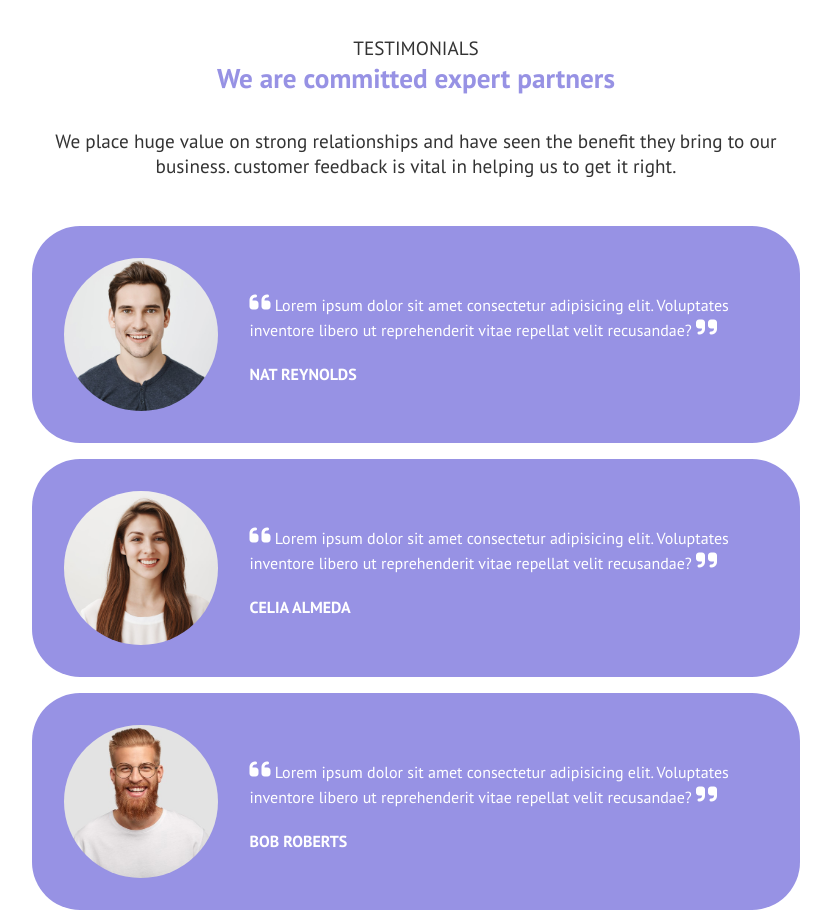
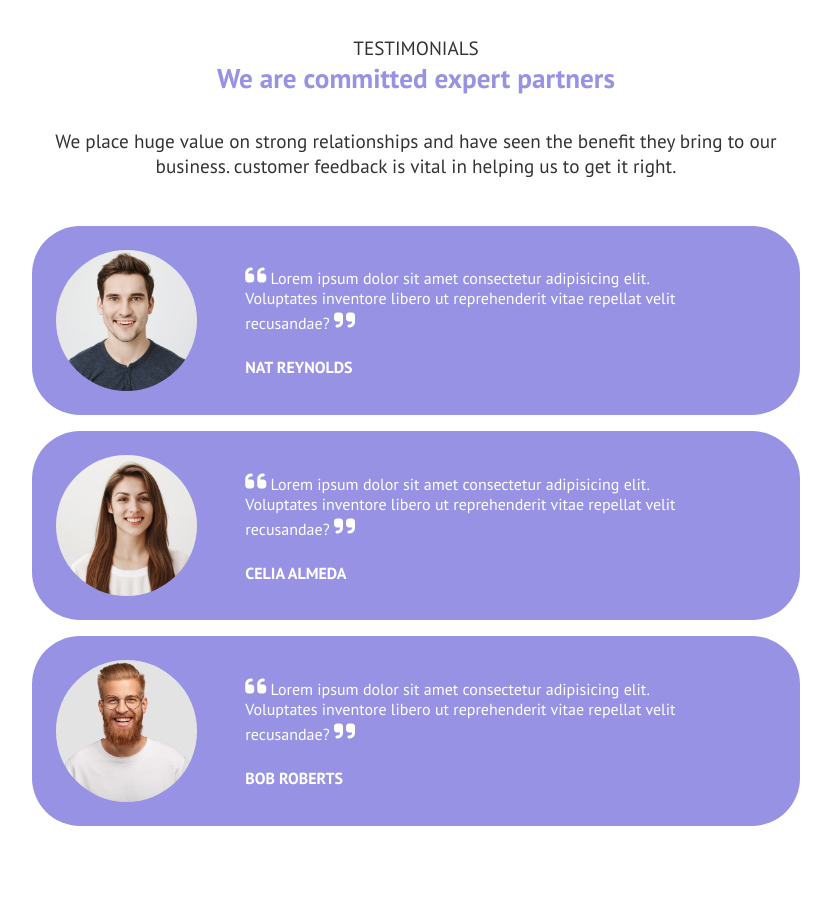
Before and after one commit to alessiaBer/htmlcss-responsive-layout, a plain HTML site: page index.html in a window 1280 px wide. Shown: the part 1599-2512 px from the top of the page, without its empty margins (224-1055 px from the left). Drawn offline with Linux system fonts and the light colour scheme.

Commit message:
[fix] #testimonials img

```diff
--- a/assets/css/style.css
+++ b/assets/css/style.css
@@ -496,7 +496,7 @@ nav {
 
     #testimonials .testimonial {
         display: flex;
-        padding: 2rem;
+        padding: 1.5rem;
     }
 
     #testimonials .testimonial .avatar {
@@ -507,7 +507,7 @@ nav {
         align-self: center;
         font-size: 1rem;
         text-align: left;
-        padding-left: 2rem;
+        padding: 0 4rem 0 3rem;
     }
 
     #testimonials .bio span.name {
@@ -657,6 +657,11 @@ nav {
         font-size: 1rem;
     }
     /* /planning */
+    #testimonials .testimonial .avatar {
+        width: 40%;
+    }
+    /* /#testimonials */
+
     #about .container {
         width: 55%;
     }
```
